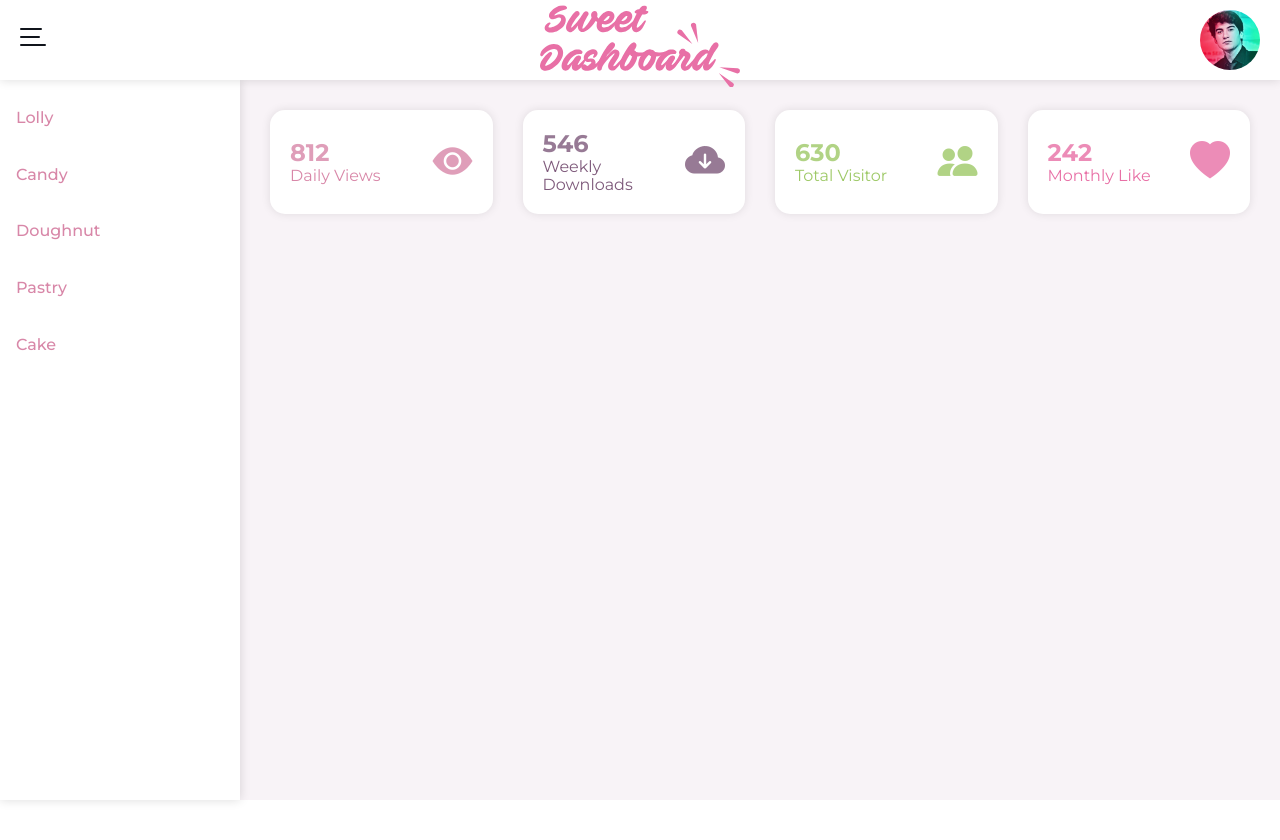
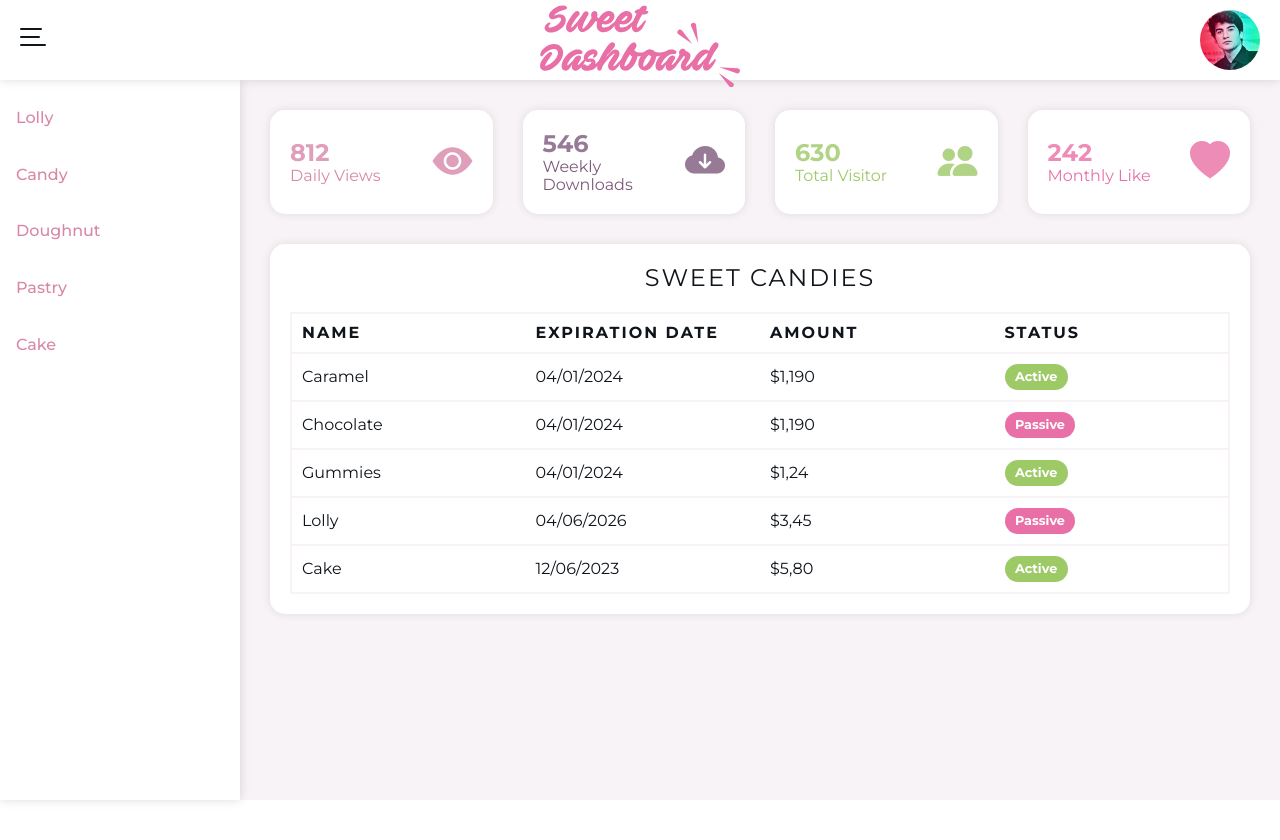
Before and after one commit to dijitalveysel/SweetDashboardTemplate, a plain HTML site: page index.html in a window 1280 px wide. Drawn offline with nearby package versions, Linux system fonts and the light colour scheme.

Commit message:
Create responsive table.

```diff
--- a/app/app.js
+++ b/app/app.js
@@ -11,6 +11,7 @@ const pageBodyElement = document.querySelector("#pageBody");
 const cards = pageBodyElement.querySelectorAll(".card");
 const numbers = document.querySelectorAll(".card>.card-information>.number");
 const loader = document.querySelector("#loader");
+const tableBody = pageBodyElement.querySelector("table#sweetCandies tbody");
 
 /**
  * Build Out Functions
--- /dev/null
+++ b/assets/css/_badge.css
@@ -0,0 +1,13 @@
+@import url("./_variables.css");
+
+.badge {
+  color: var(--white-color);
+  display: inline-block;
+  padding: 5.6px 10.4px;
+  font-size: var(--f-s-xs);
+  font-weight: 700;
+  text-align: center;
+  white-space: nowrap;
+  vertical-align: baseline;
+  border-radius: var(--rounded-pill);
+}
--- a/assets/css/_cards.css
+++ b/assets/css/_card.css
@@ -29,15 +29,15 @@
 
 .card > .card-information > .number {
   font-weight: 700;
-  font-size: 24px;
+  font-size: var(--f-s-md);
   opacity: 0.8;
 }
 
 .card > .card-information > .title {
-  font-size: 16px;
+  font-size: var(--f-s-sm);
 }
 
 .card > .icon {
-  font-size: 40px;
+  font-size: var(--f-s-lg);
   opacity: 0.8;
 }
--- a/assets/css/_page-body.css
+++ b/assets/css/_page-body.css
@@ -1,10 +1,11 @@
-@import url('_variables.css');
+@import url("_variables.css");
 
 #pageBody {
   margin: var(--header-height) 0 0 var(--sidebar-width);
   height: calc(100vh - var(--header-height));
   background-color: var(--light-color);
   overflow-y: auto;
+  overflow-x: hidden;
 }
 
 #pageBody.active {
--- a/assets/css/_responsive.css
+++ b/assets/css/_responsive.css
@@ -16,6 +16,36 @@
 
   .card-grid {
     grid-template-columns: repeat(2, 1fr);
+  }
+
+  table thead {
+    position: absolute;
+    clip: rect(0 0 0 0);
+    overflow: hidden;
+  }
+
+  table tr {
+    border-bottom: 4px solid var(--light-color);
+    display: block;
+    margin-bottom: 0.625em;
+  }
+
+  table td {
+    border-bottom: 1px solid var(--light-color);
+    display: block;
+    font-size: var(--f-s-xs);
+    text-align: right;
+  }
+
+  table td::before {
+    content: attr(data-label);
+    float: left;
+    font-weight: bold;
+    text-transform: uppercase;
+  }
+
+  table td:last-child {
+    border-bottom: 0;
   }
 }
 
--- a/assets/css/_sidebar.css
+++ b/assets/css/_sidebar.css
@@ -27,7 +27,7 @@
 
 #sidebar > ul > a {
   text-decoration: none;
-  font-size: 16px;
+  font-size: var(--f-s-sm);
   font-weight: 500;
 }
 
--- /dev/null
+++ b/assets/css/_table.css
@@ -0,0 +1,43 @@
+@import url("./_variables.css");
+
+.table-container {
+  position: relative;
+  background-color: var(--white-color);
+  color: var(--dark-color);
+  padding: var(--gap-md);
+  border-radius: var(--rounded-md);
+  box-shadow: var(--shadow-sm);
+}
+
+table {
+  border: none;
+  border-collapse: collapse;
+  margin: 0;
+  padding: 0;
+  width: 100%;
+  table-layout: fixed;
+}
+
+table > caption {
+  font-size: var(--f-s-md);
+  margin: var(--gap-b-md);
+  text-transform: uppercase;
+  letter-spacing: 2px;
+}
+
+table tr {
+  border: 2px solid var(--light-color);
+  padding: 5px;
+}
+
+table th,
+table td {
+  padding: 10px;
+  text-align: left;
+}
+
+table th {
+  font-size: var(--f-s-sm);
+  letter-spacing: 2px;
+  text-transform: uppercase;
+}
--- a/assets/css/_variables.css
+++ b/assets/css/_variables.css
@@ -4,19 +4,19 @@
   --secondary-color: #7e5a7b;
   --success-color: #9ec967;
   --info-color: #493f60;
-    --warning-color: #FFE473;
+  --warning-color: #ffe473;
   --danger-color: #e870a6;
   --light-color: #f8f3f7;
   --dark-color: #10141b;
   --white-color: #fff;
 
   /* Fonts */
-    --montserrat-font: 'Montserrat', sans-serif;
+  --montserrat-font: "Montserrat", sans-serif;
 
   /* Shadows */
-    --shadow-sm: 0 0 10px rgba(0, 0, 0, 0.10);
+  --shadow-sm: 0 0 10px rgba(0, 0, 0, 0.1);
   --shadow-md: 0 0 10px rgba(0, 0, 0, 0.14);
-    --scrollbar-shadow: inset 0 0 6px #ccc;
+  --scrollbar-shadow: inset 0 0 4px #ccc;
 
   /* Sizes */
   --header-height: 80px;
@@ -24,9 +24,14 @@
   --gap-md: 20px;
   --gap-lg: 30px;
   --gap-x-md: 0 20px;
+  --gap-b-md: 0 0 20px 0;
   --gap-y-lg: 30px 0;
   --scrollbar-size: 8px;
   --rounded-sm: 5px;
   --rounded-md: 15px;
   --rounded-pill: 10rem;
+  --f-s-xs: 12.8px;
+  --f-s-sm: 16px;
+  --f-s-md: 24px;
+  --f-s-lg: 40px;
 }
--- a/assets/css/main.css
+++ b/assets/css/main.css
@@ -5,9 +5,11 @@
 @import url("./_header.css");
 @import url("./_sidebar.css");
 @import url("./_page-body.css");
-@import url("./_cards.css");
+@import url("./_card.css");
 @import url("./_helper.css");
 @import url("./_loader.css");
+@import url("./_table.css");
+@import url("./_badge.css");
 @import url("./_responsive.css");
 
 /* Universal */
@@ -42,3 +44,8 @@ body {
   height: 100vh;
   overflow: hidden;
 }
+
+img {
+  -webkit-user-drag: none;
+  user-select: none;
+}
--- a/index.html
+++ b/index.html
@@ -94,6 +94,51 @@
                         </div>
                     </div>
                 </div>
+                <div class="table-container">
+                    <table>
+                        <caption>Sweet Candies</caption>
+                        <thead>
+                            <tr>
+                                <th scope="col">Name</th>
+                                <th scope="col">Expiration Date</th>
+                                <th scope="col">Amount</th>
+                                <th scope="col">Status</th>
+                            </tr>
+                        </thead>
+                        <tbody>
+                            <tr>
+                                <td data-label="Name">Caramel</td>
+                                <td data-label="Expiration Date">04/01/2024</td>
+                                <td data-label="Amount">$1,190</td>
+                                <td data-label="Status"><span class="badge bg-success">Active</span></td>
+                            </tr>
+                            <tr>
+                                <td data-label="Name">Chocolate</td>
+                                <td data-label="Expiration Date">04/01/2024</td>
+                                <td data-label="Amount">$1,190</td>
+                                <td data-label="Status"><span class="badge bg-danger">Passive</span></td>
+                            </tr>
+                            <tr>
+                                <td data-label="Name">Gummies</td>
+                                <td data-label="Expiration Date">04/01/2024</td>
+                                <td data-label="Amount">$1,24</td>
+                                <td data-label="Status"><span class="badge bg-success">Active</span></td>
+                            </tr>
+                            <tr>
+                                <td data-label="Name">Lolly</td>
+                                <td data-label="Expiration Date">04/06/2026</td>
+                                <td data-label="Amount">$3,45</td>
+                                <td data-label="Status"><span class="badge bg-danger">Passive</span></td>
+                            </tr>
+                            <tr>
+                                <td data-label="Name">Cake</td>
+                                <td data-label="Expiration Date">12/06/2023</td>
+                                <td data-label="Amount">$5,80</td>
+                                <td data-label="Status"><span class="badge bg-success">Active</span></td>
+                            </tr>
+                        </tbody>
+                    </table>
+                </div>
             </div>
         </div>
     </main>
```
Lines whose indentation alone changed are shown as unchanged.
